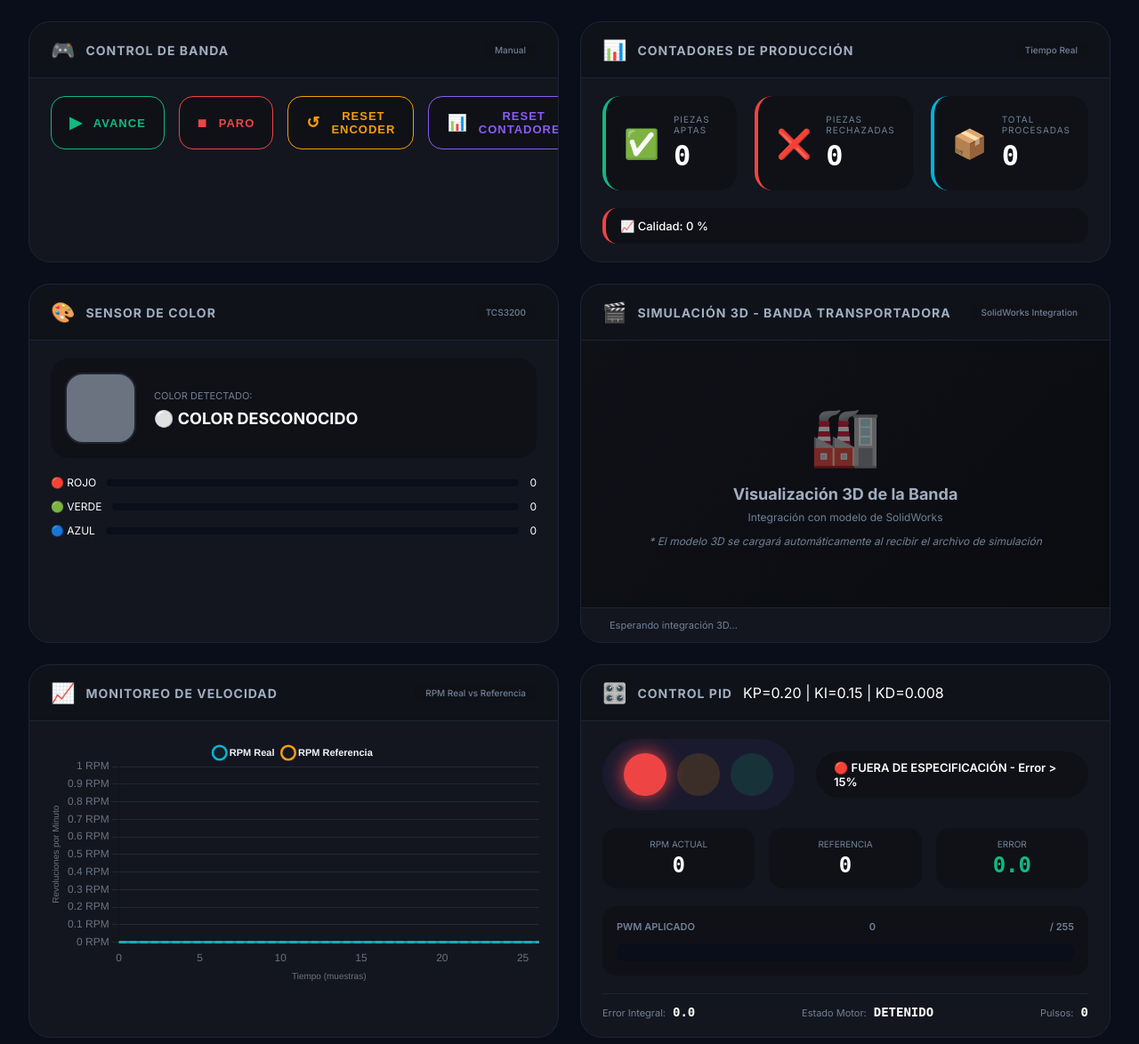
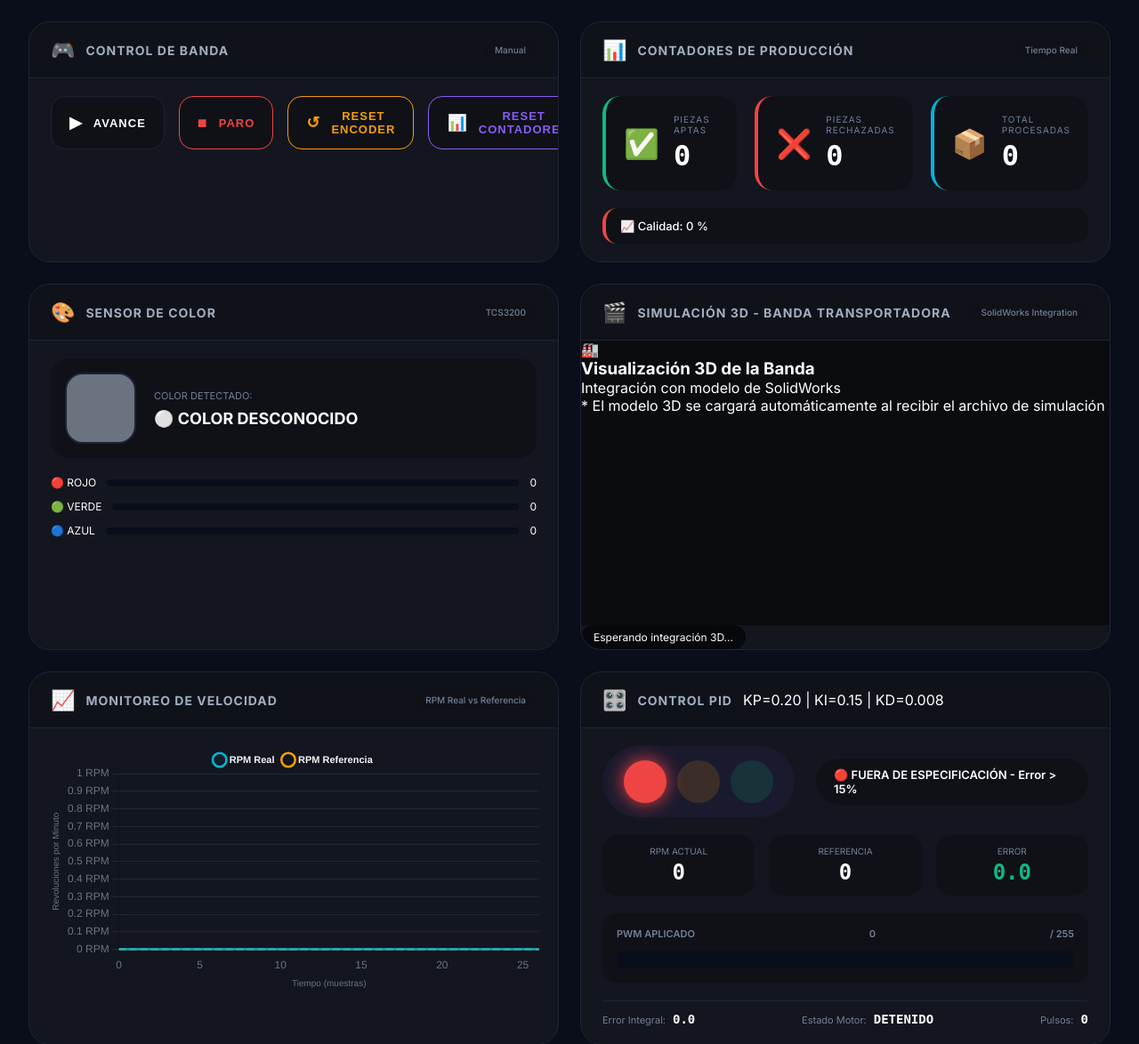
Before and after one commit to GustavoERojas/ClaseRedes, a Flask app: page / in a window 1280 px wide. Shown: the part 72-1246 px from the top of the page at 89% size. Run offline with Flask 3, Linux system fonts and the light colour scheme; the visitor is signed in with stand-in values (Sample User, id 1).

Commit message:
Update style.css

```diff
--- a/banda_color_pid/static/css/style.css
+++ b/banda_color_pid/static/css/style.css
@@ -139,8 +139,8 @@
 .button-panel { display: flex; gap: 16px; padding: 20px 24px; }
 .btn { display: flex; align-items: center; justify-content: center; gap: 12px; padding: 14px 20px; border: none; border-radius: 16px; font-weight: 700; font-size: 13px; cursor: pointer; background: var(--bg-secondary); color: var(--text-primary); border: 1px solid var(--border); flex: 1; transition: all 0.2s; text-transform: uppercase; letter-spacing: 1px; }
 .btn-icon { font-size: 18px; }
-.btn-forward { border-color: var(--green); color: var(--green); }
-.btn-forward:hover { background: var(--gradient-success); color: white; box-shadow: 0 5px 20px var(--green-glow); border-color: transparent; }
+.btn-start { border-color: var(--green); color: var(--green); }
+.btn-start:hover { background: var(--gradient-success); color: white; box-shadow: 0 5px 20px var(--green-glow); border-color: transparent; }
 .btn-stop { border-color: var(--red); color: var(--red); }
 .btn-stop:hover { background: var(--gradient-danger); color: white; box-shadow: 0 5px 20px var(--red-glow); border-color: transparent; }
 .btn-reset { border-color: var(--orange); color: var(--orange); }
@@ -170,29 +170,93 @@
 .rgb-values { display: flex; flex-direction: column; gap: 12px; }
 .rgb-bar { display: flex; align-items: center; gap: 12px; font-size: 12px; }
 .rgb-bar-bg { flex: 1; height: 8px; background: var(--bg-primary); border-radius: 4px; overflow: hidden; }
-.rgb-bar-fill { height: 100%; border-radius: 4px; transition: width 0.1s ease; }
-.rgb-bar-fill { background: var(--gradient-primary); }
+.rgb-bar-fill { height: 100%; border-radius: 4px; transition: width 0.1s ease; background: var(--gradient-primary); }
 
-/* Simulación 3D */
+/* ========== SIMULACIÓN 3D CON VIDEO ========== */
 .simulation-container {
-    min-height: 300px;
-    background: linear-gradient(135deg, #0f1117, #0a0c10);
     position: relative;
+    min-height: 320px;
+    background: #0a0c10;
     overflow: hidden;
 }
-.simulation-placeholder {
+
+.simulacion-video {
+    width: 100%;
+    height: 320px;
+    object-fit: contain;
+    background: #0a0c10;
+}
+
+.simulation-overlay {
+    position: absolute;
+    bottom: 0;
+    left: 0;
+    right: 0;
+    background: linear-gradient(transparent, rgba(0,0,0,0.8));
+    padding: 20px;
+}
+
+.simulation-status {
     display: flex;
-    flex-direction: column;
     align-items: center;
-    justify-content: center;
-    height: 300px;
-    text-align: center;
+    gap: 8px;
+    font-size: 12px;
+    color: var(--text-primary);
+    background: rgba(0,0,0,0.6);
+    display: inline-block;
+    padding: 6px 14px;
+    border-radius: 20px;
+    backdrop-filter: blur(5px);
 }
-.placeholder-icon { font-size: 64px; margin-bottom: 16px; opacity: 0.5; }
-.placeholder-text h3 { font-size: 18px; margin-bottom: 8px; color: var(--text-secondary); }
-.placeholder-text p { font-size: 12px; color: var(--text-muted); }
-.placeholder-note { margin-top: 12px; font-size: 10px; font-style: italic; }
-.simulation-status { padding: 12px 24px; border-top: 1px solid var(--border); display: flex; align-items: center; gap: 8px; font-size: 11px; color: var(--text-muted); }
+
+.simulation-controls {
+    display: flex;
+    gap: 12px;
+    padding: 16px 20px;
+    border-top: 1px solid var(--border);
+    background: var(--bg-secondary);
+}
+
+.sim-btn {
+    flex: 1;
+    padding: 10px 16px;
+    border: none;
+    border-radius: 12px;
+    font-weight: 600;
+    font-size: 12px;
+    cursor: pointer;
+    transition: all 0.2s;
+    background: var(--bg-card);
+    color: var(--text-primary);
+    border: 1px solid var(--border);
+}
+
+.sim-adelante {
+    border-color: #10b981;
+    color: #10b981;
+}
+.sim-adelante:hover {
+    background: #10b981;
+    color: white;
+}
+
+.sim-atras {
+    border-color: #f59e0b;
+    color: #f59e0b;
+}
+.sim-atras:hover {
+    background: #f59e0b;
+    color: white;
+}
+
+.sim-stop {
+    border-color: #ef4444;
+    color: #ef4444;
+}
+.sim-stop:hover {
+    background: #ef4444;
+    color: white;
+}
 
 /* Gráfica */
 .chart-container { padding: 20px; height: 320px; position: relative; }
@@ -236,6 +300,9 @@
 .monitor-clear { margin-left: 12px; background: var(--bg-secondary); border: 1px solid var(--border); color: var(--text-secondary); padding: 4px 12px; border-radius: 20px; font-size: 10px; cursor: pointer; transition: all 0.2s; }
 .monitor-clear:hover { background: var(--red); color: white; border-color: var(--red); }
 
+.control-info { margin: 0 24px 20px 24px; padding: 12px 16px; background: var(--bg-secondary); border-radius: 16px; border-left: 4px solid var(--cyan); }
+.info-text { font-size: 12px; color: var(--text-secondary); margin: 0; }
+
 /* Footer */
 .footer { background: var(--bg-secondary); border-top: 1px solid var(--border); margin-top: 24px; }
 .footer-content { max-width: 1600px; margin: 0 auto; padding: 16px 32px; display: flex; justify-content: center; gap: 24px; font-size: 11px; color: var(--text-muted); }
```
